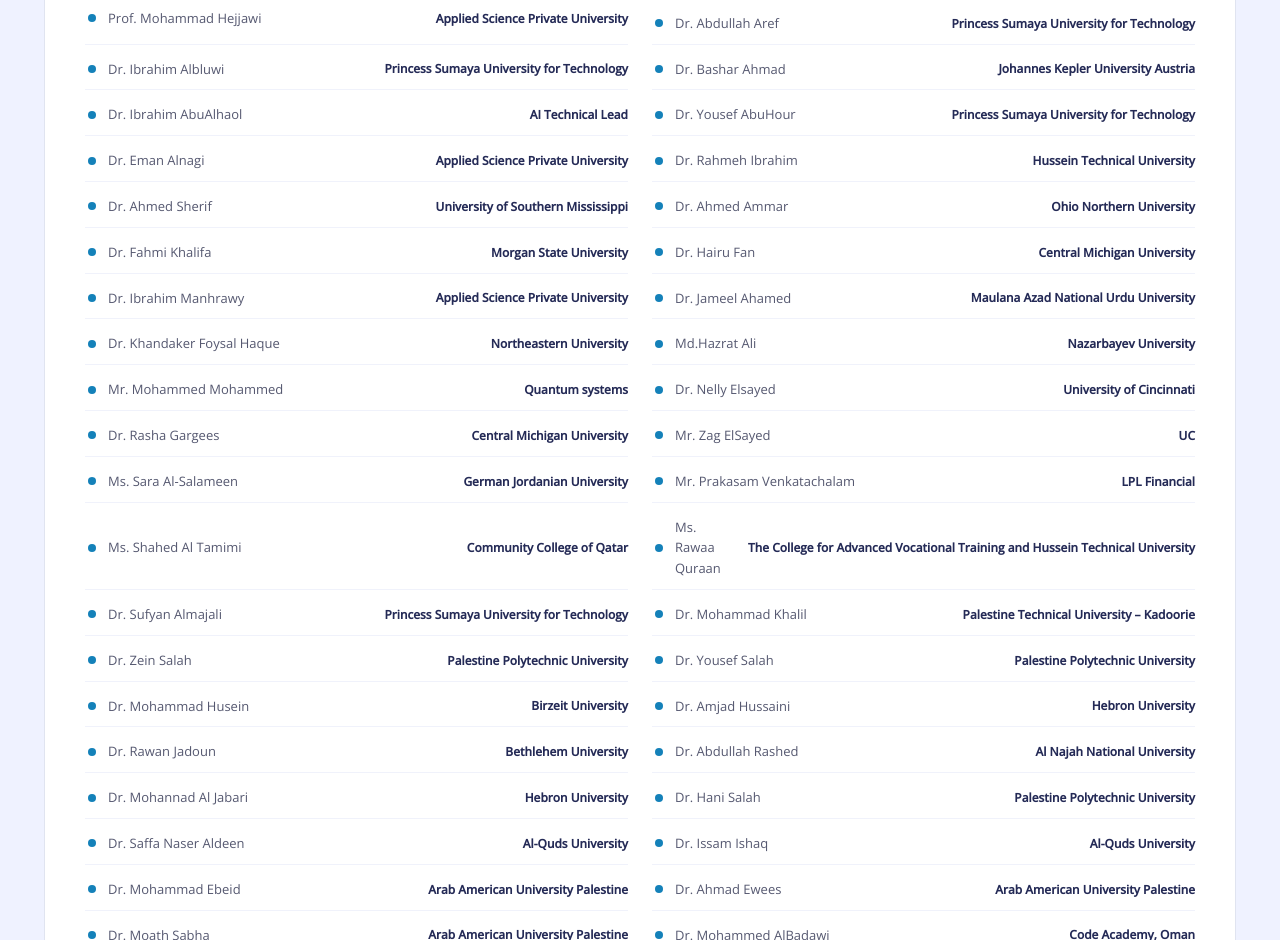
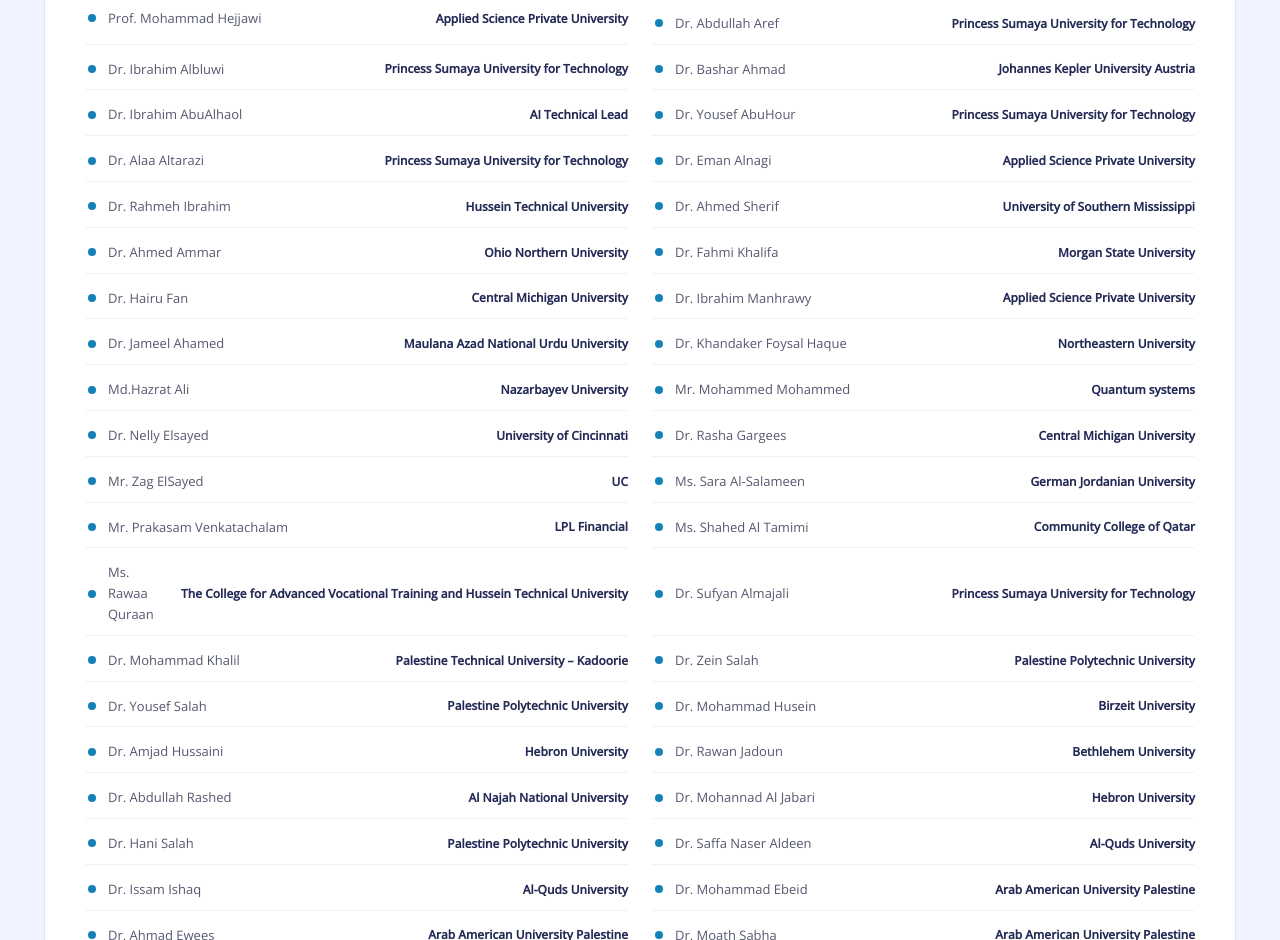
Before and after one commit to Amal20219010/icips2026, a plain HTML site: page index.html in a window 1280 px wide. Shown: the part 8921-9861 px from the top of the page. Drawn offline with nearby package versions, Linux system fonts and the light colour scheme.

Commit message:
Add Dr. Alaa Altarazi to the event list

```diff
--- a/index.html
+++ b/index.html
@@ -1518,6 +1518,7 @@ a { text-decoration: none; color: inherit; }
       <div class="date-row"><div class="date-dot"></div><div class="date-event">Dr. Bashar Ahmad</div><div class="date-val">Johannes Kepler University Austria</div></div>
       <div class="date-row"><div class="date-dot"></div><div class="date-event">Dr. Ibrahim AbuAlhaol</div><div class="date-val">AI Technical Lead</div></div>
       <div class="date-row"><div class="date-dot"></div><div class="date-event">Dr. Yousef AbuHour</div><div class="date-val">Princess Sumaya University for Technology</div></div>
+      <div class="date-row"><div class="date-dot"></div><div class="date-event">Dr. Alaa Altarazi</div><div class="date-val">Princess Sumaya University for Technology</div></div>
       <div class="date-row"><div class="date-dot"></div><div class="date-event">Dr. Eman Alnagi</div><div class="date-val">Applied Science Private University</div></div>
       <div class="date-row"><div class="date-dot"></div><div class="date-event">Dr. Rahmeh Ibrahim</div><div class="date-val">Hussein Technical University</div></div>
       <div class="date-row"><div class="date-dot"></div><div class="date-event">Dr. Ahmed Sherif</div><div class="date-val">University of Southern Mississippi</div></div>
```
